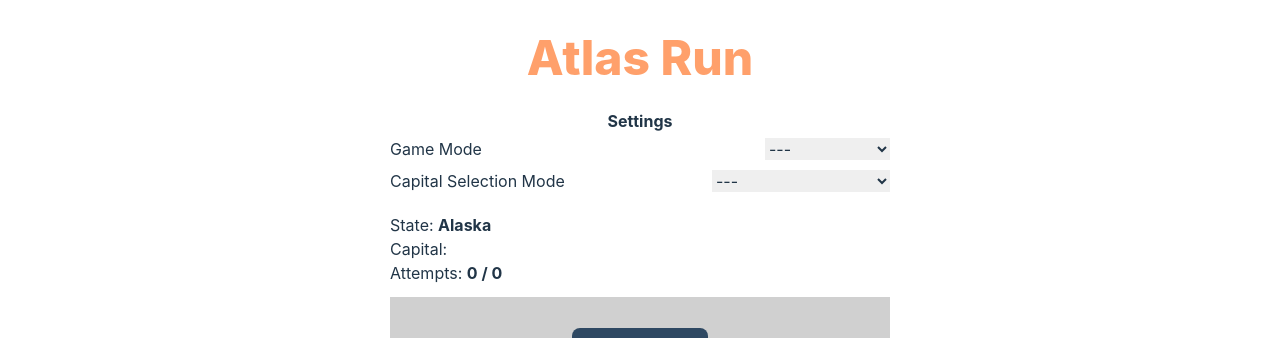
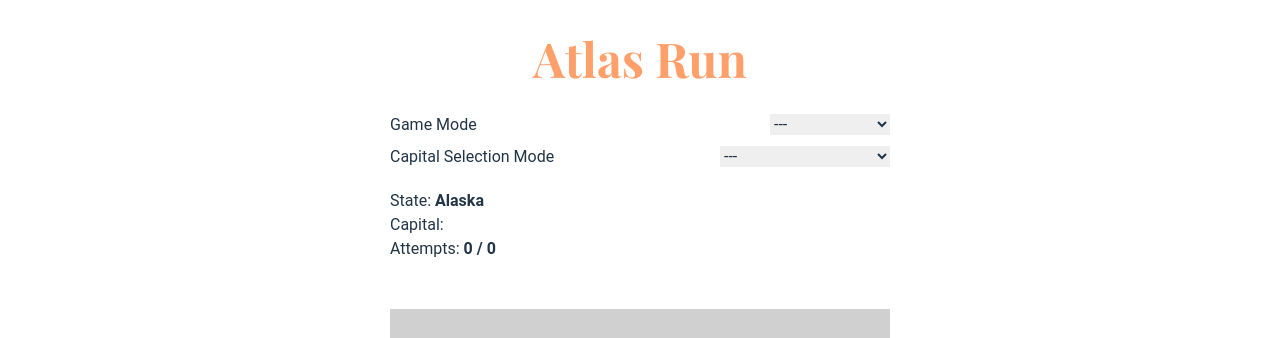
Before and after one commit to n8rzz/atlas-run, a React (Vite) app: page / in a window 1280 px wide. Shown: the top 338 px of the page. Built offline with nearby package versions, Linux system fonts and the light colour scheme.

Commit message:
abstracts Title and adds a little tailwind config

```diff
--- a/index.html
+++ b/index.html
@@ -4,7 +4,9 @@
     <meta charset="UTF-8" />
     <link href="/vite.svg" rel="icon" type="image/svg+xml" />
     <meta content="width=device-width, initial-scale=1.0" name="viewport" />
-    <title>US Geo Game</title>
+    <title>Atlas Run</title>
+
+    <link href="https://fonts.googleapis.com/css2?family=Playfair+Display:wght@400;700&display=swap" rel="stylesheet">
   </head>
   <body>
     <div id="root"></div>
--- a/src/App.tsx
+++ b/src/App.tsx
@@ -1,12 +1,11 @@
 import { GameActionBar } from './components/game-action-bar/GameActionBar';
 import { UsStatesMap } from './components/us-states-map/UsStatesMap.tsx';
+import { Title } from './components/game-action-bar/title/Title.tsx';
 
 export function App() {
   return (
     <div className={'flex flex-col align-center'}>
-      <header className={'mb-3'}>
-        <h1 className={'title relative'}>{'Atlas Run'}</h1>
-      </header>
+      <Title />
 
       <div className={'mx-auto min-w-[500px]'}>
         <GameActionBar />
--- a/src/components/game-action-bar/game-settings/GameSettings.tsx
+++ b/src/components/game-action-bar/game-settings/GameSettings.tsx
@@ -14,10 +14,6 @@ export function GameSettings(props: IProps) {
 
   return (
     <div className={'my-3 text-left'}>
-      <div className={'text-center'}>
-        <h2 className={'font-bold'}>{'Settings'}</h2>
-      </div>
-
       <form>
         <UiLabelInputGroup>
           <label
--- a/src/components/game-action-bar/result-banner/ResultBanner.tsx
+++ b/src/components/game-action-bar/result-banner/ResultBanner.tsx
@@ -11,15 +11,15 @@ export function ResultBanner(props: IProps) {
     props.answer !== '' && props.answer === props.selectedStateWithCities.capital;
 
   if (props.answer === '') {
-    return null;
+    return <div className={'my-4 px-2 py-2 text-center rounded'} />;
   }
 
   return (
     <div
       className={clsx({
-        ['my-4 px-2 py-2 text-center rounded']: true,
-        ['bg-red-300 text-white']: !hasCorrectAnswer,
-        ['bg-green-300 text-black']: hasCorrectAnswer,
+        ['my-4 px-2 py-2 text-center text-black font-bold rounded']: true,
+        ['bg-red-300']: !hasCorrectAnswer,
+        ['bg-green-300']: hasCorrectAnswer,
       })}
     >
       <b>
--- /dev/null
+++ b/src/components/game-action-bar/title/Title.tsx
@@ -0,0 +1,7 @@
+export function Title() {
+  return (
+    <header className={'mb-3'}>
+      <h1 className={'title font-serif font-bold'}>{'Atlas Run'}</h1>
+    </header>
+  );
+}
--- a/src/index.css
+++ b/src/index.css
@@ -3,7 +3,7 @@
 @tailwind utilities;
 
 :root {
-  font-family: Inter, system-ui, Avenir, Helvetica, Arial, sans-serif;
+  font-family: Roboto, Helvetica, Arial, sans-serif;
   line-height: 1.5;
   font-weight: 400;
   color-scheme: light dark;
--- a/tailwind.config.js
+++ b/tailwind.config.js
@@ -1,7 +1,11 @@
 /** @type {import('tailwindcss').Config} */
 export default {
-  content: ["./index.html", "./src/**/*.{js,ts,jsx,tsx}"],
+  content: ['./index.html', './src/**/*.{js,ts,jsx,tsx}'],
   theme: {
+    fontFamily: {
+      sans: 'Roboto, Helvetica, Arial, sans-serif',
+      serif: '"Playfair Display", serif',
+    },
     extend: {},
   },
   plugins: [],
```
